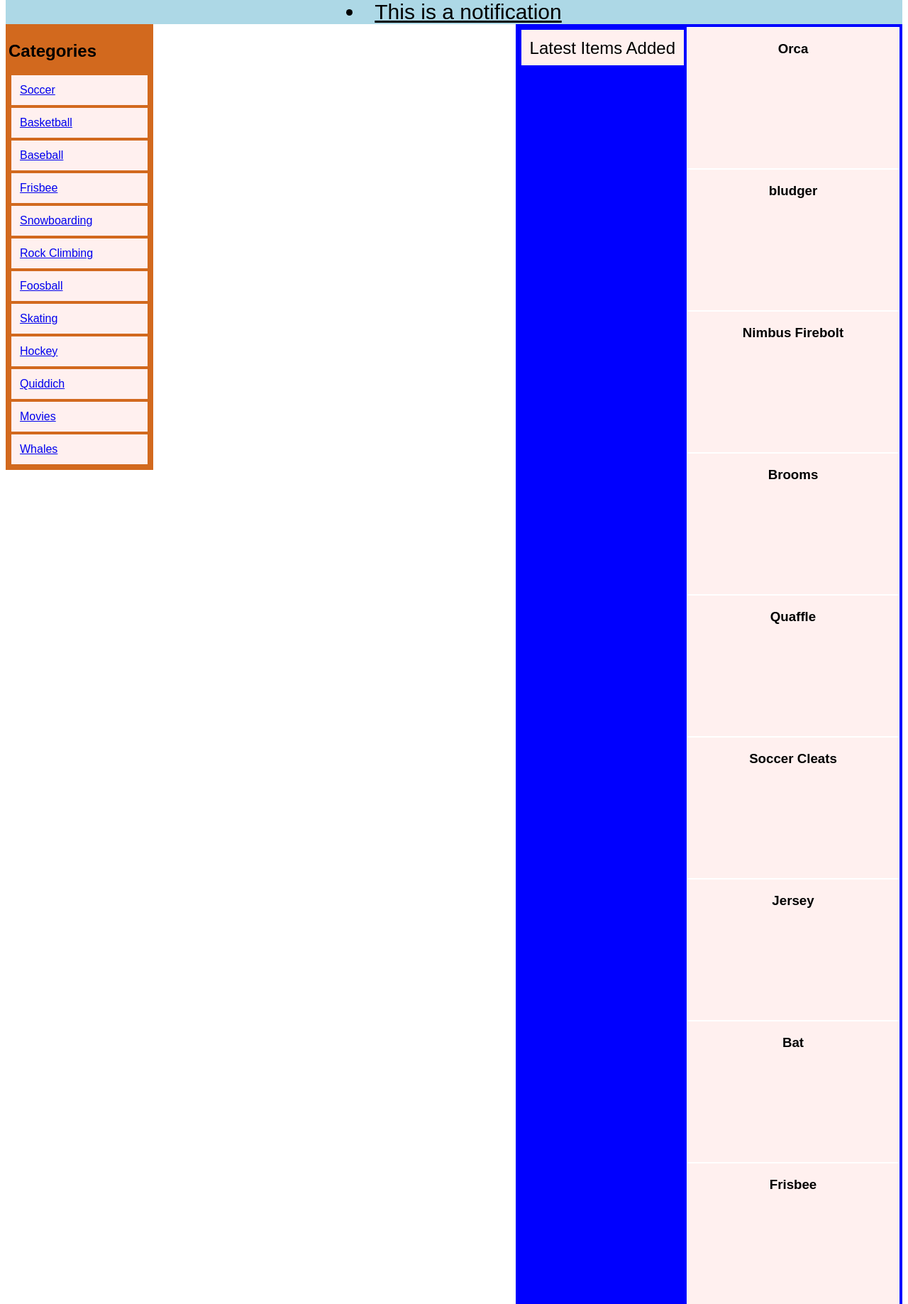
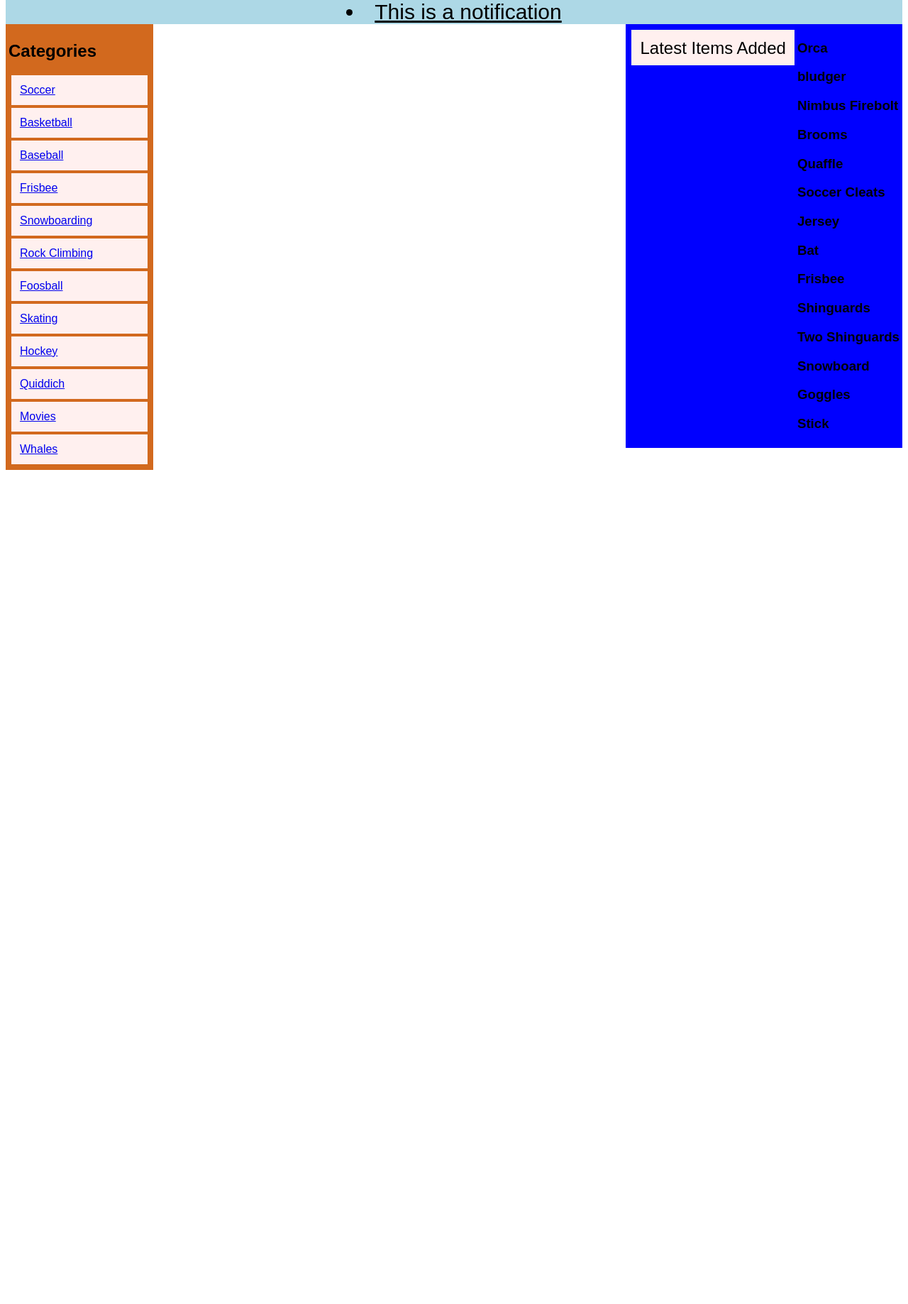
Before and after one commit to moe-elsadig/FSND-P2, a Flask app: page / in a window 1280 px wide. Shown: the part 93-1930 px from the top of the page at 71% size. After the commit the page ends 755 px from the top, so only its background shows below. Run offline with Flask 2, Linux system fonts and the light colour scheme; data comes from the database, SQL or seed files in the repository; parts of the project's set-up code (start-up, migrations or seed data) failed here and were passed over.

Commit message:
remove flip cards to help modify the design

```diff
--- a/vagrant/templates/publicCatalogue.html
+++ b/vagrant/templates/publicCatalogue.html
@@ -45,17 +45,8 @@
         <h2 class="item-sec-title">Latest Items Added</h2>
         <div class="item-sec-list">
           {% for item in latest_items %}
-            <div class="flip-card">
-              <div class="flip-card-inner">
-                <div class="flip-card-front">
-                  <h3>{{item.title}}</h3>
-                </div>
-                <div class="flip-card-back">
-                  <h1>Description:</h1>
-                  <p>{{item.title}}</p>
-                  <p>Lorem ipsum, dolor sit amet consectetur adipisicing elit. Repudiandae corporis blanditiis explicabo libero optio beatae.</p>
-                </div>
-              </div>
+            <div class="item-element">
+              <h3 class="item-name">{{item.title}}</h3>
             </div>
           {% endfor %}
         </div>
```
